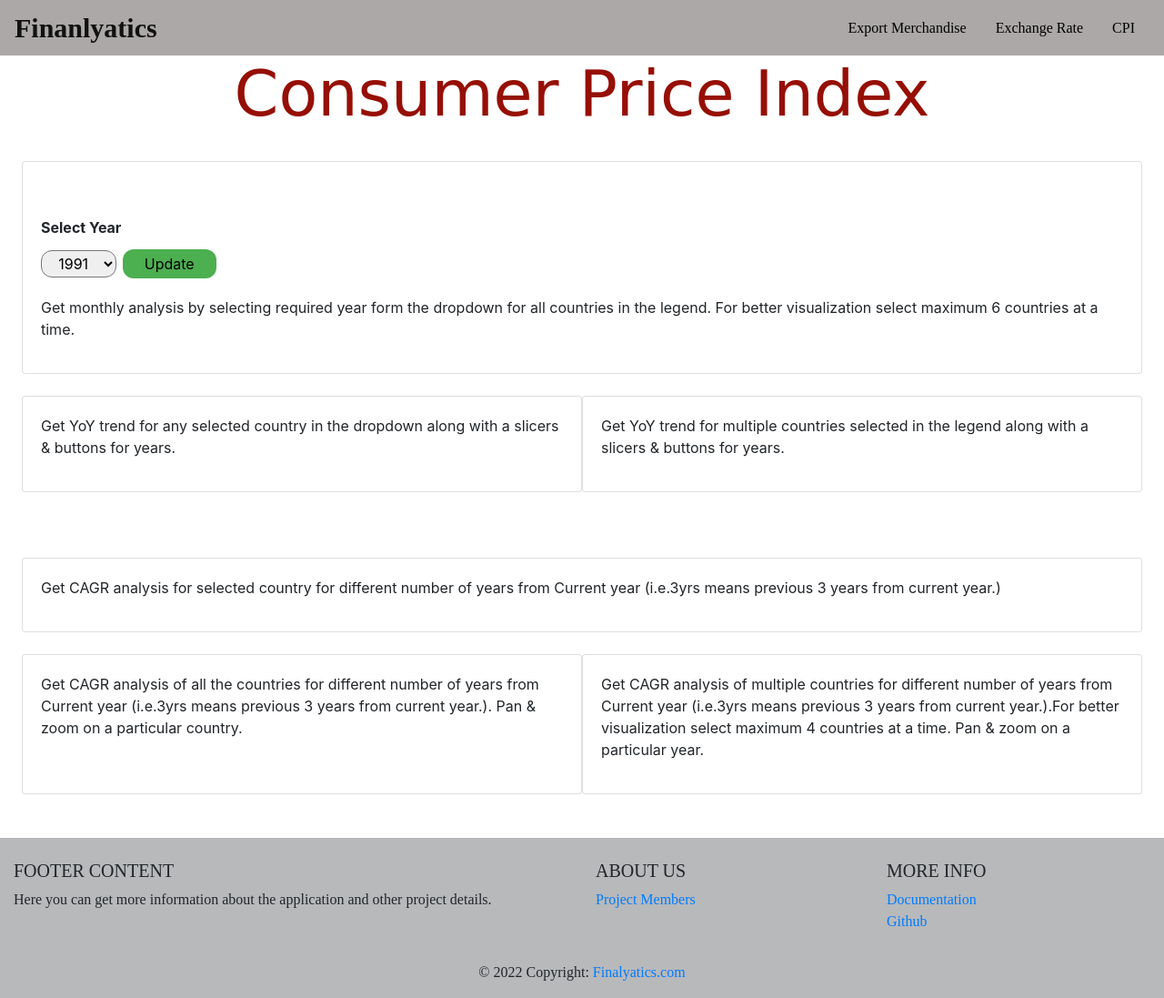
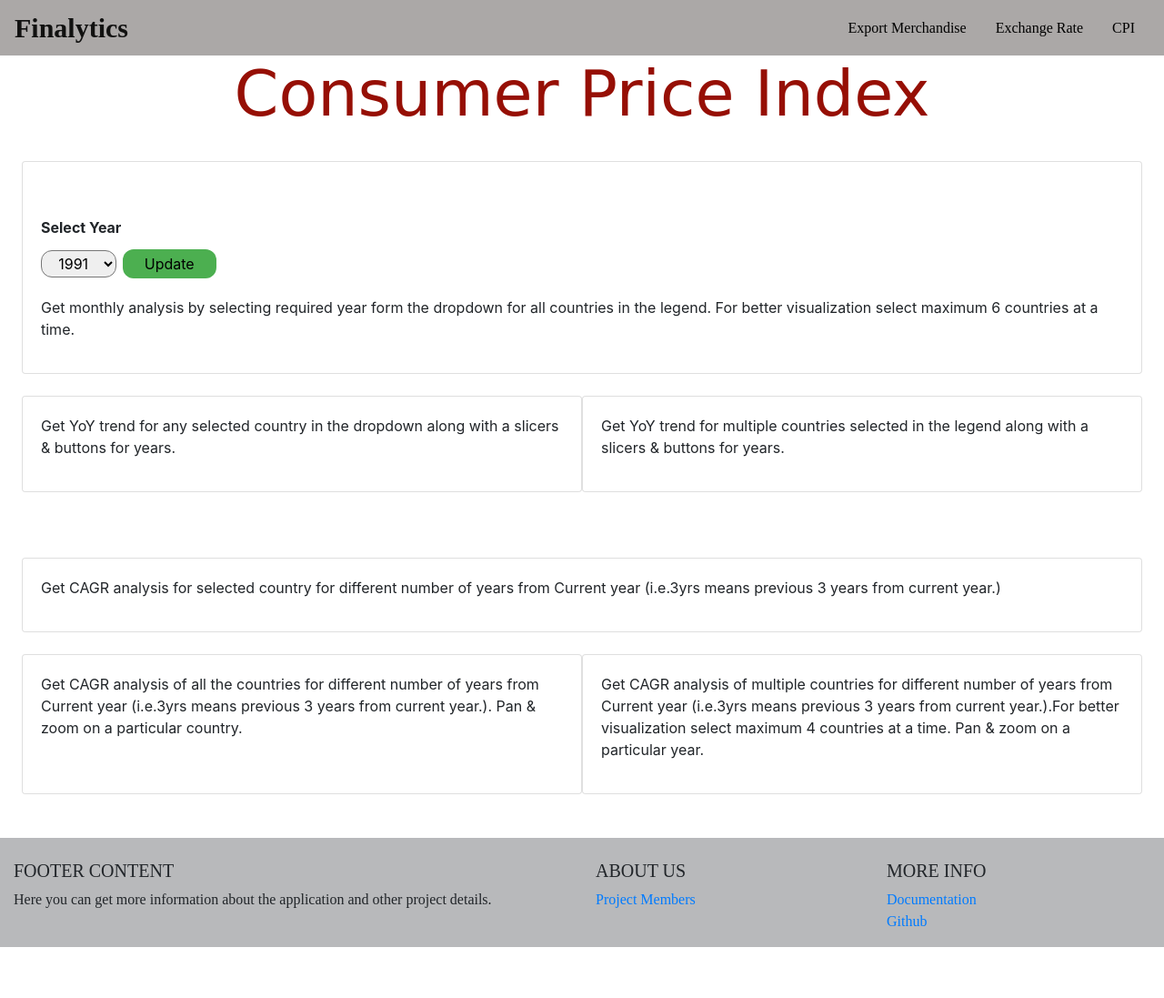
Before and after one commit to ninad555/Deloitte-Case-Study-project-Analysis, a Flask app: page /CPI in a window 1280 px wide. Shown: the whole page at 91% size. After the commit the page ends 1041 px from the top, so only its background shows below. Run offline with Flask 2, Linux system fonts and the light colour scheme; parts of the project's set-up code (start-up, migrations or seed data) failed here and were passed over; some libraries are stand-ins or nearby versions; some web fonts are replaced.

Commit message:
layout updated

```diff
--- a/application/templates/layout.html
+++ b/application/templates/layout.html
@@ -36,7 +36,7 @@
     <nav class="navbar navbar-expand-lg sticky-top navbar-light"
         style="background-color: #aba8a7;">
         <a class="navbar-brand"
-            href="/">Finanlyatics</a>
+            href="/">Finalytics</a>
         <button class="navbar-toggler"
             type="button"
             data-toggle="collapse"
@@ -130,9 +130,6 @@
                     </div>
                 </div>
             </div>
-            <div class="footer-copyright text-center py-3">© 2022 Copyright:
-                <a href="https://mdbootstrap.com/">Finalyatics.com</a>
-            </div>
         </footer>
     </Main>
 
```
